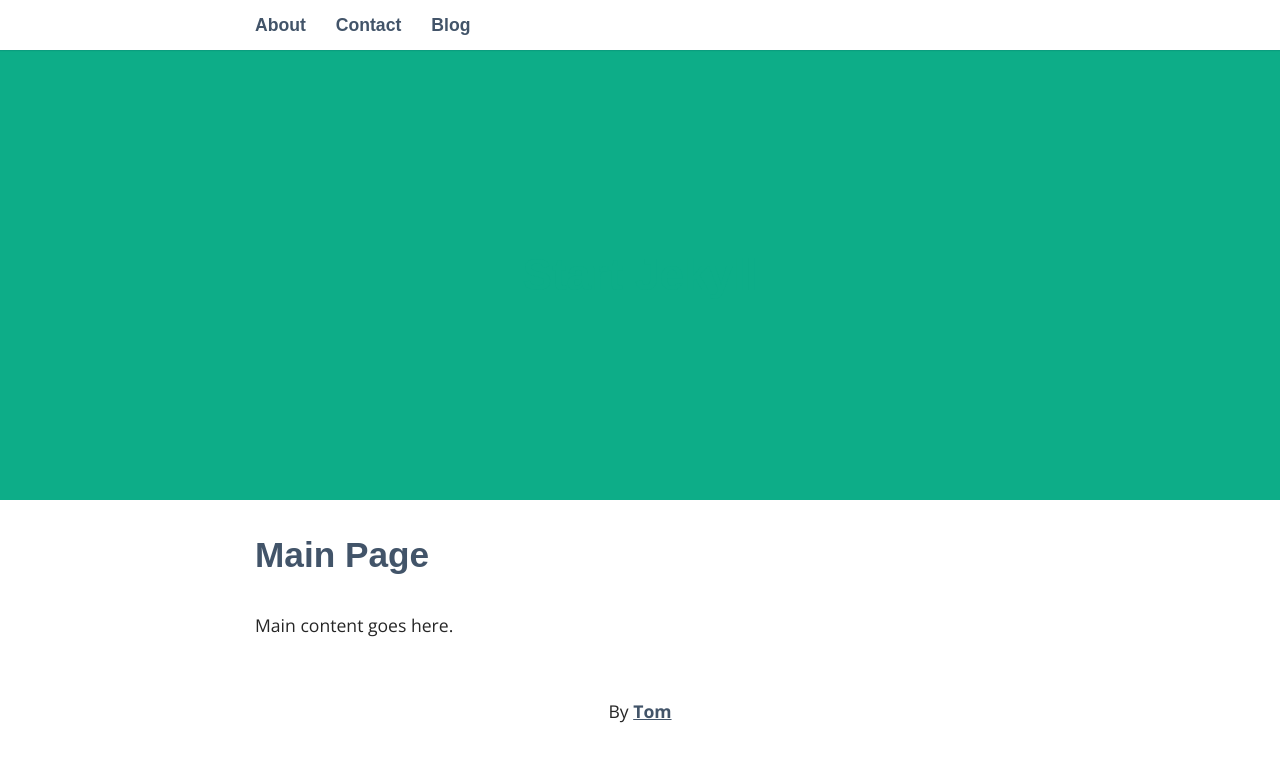
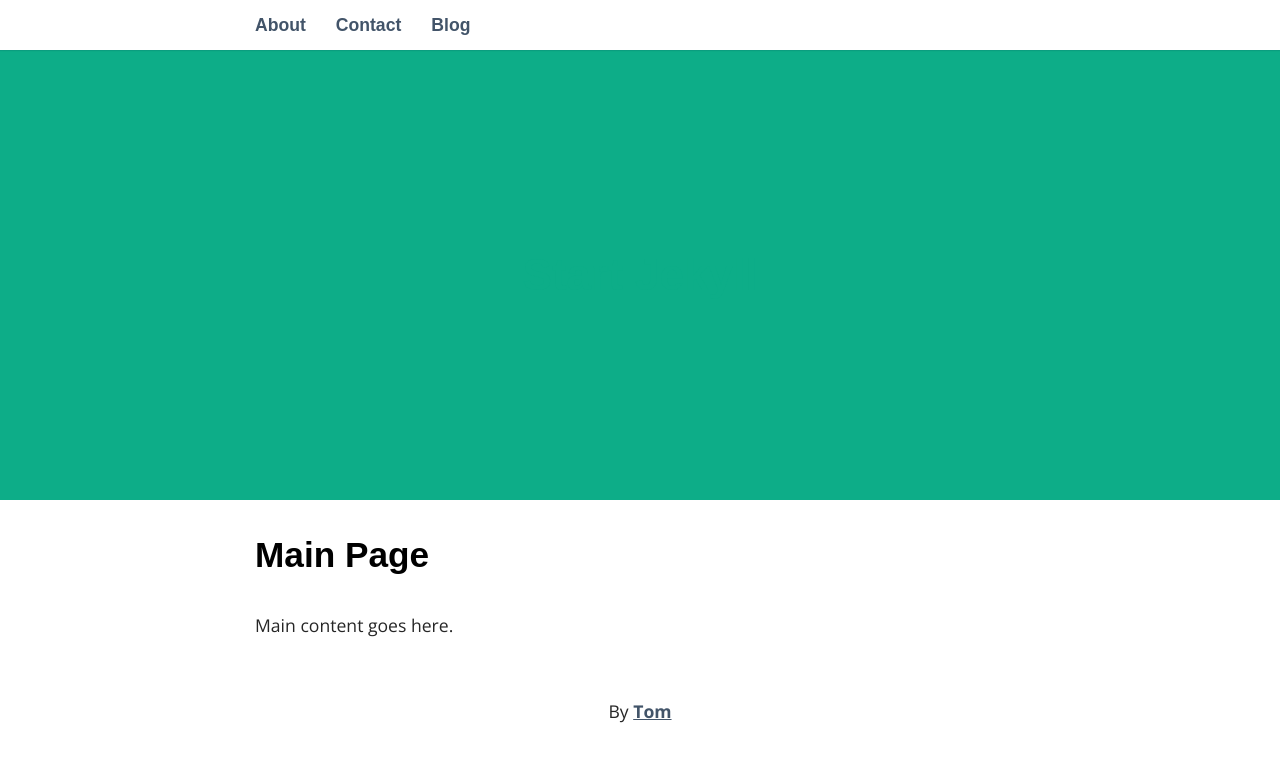
Before and after one commit to CriticalTom/startjekyll, a Jekyll site: the page built from index.html, in a window 1280 px wide. Shown: the top 762 px of the page. Built offline with Jekyll 4.4.1, drawn with Linux system fonts in a browser that asks for light colours; some web fonts are replaced.

Commit message:
change header font color

```diff
--- a/_sass/_base.scss
+++ b/_sass/_base.scss
@@ -5,7 +5,7 @@ $font-color: #262626;
 $link-color: #425469;
 $link-hover-color: $main;
 $heading-font: 'Muli', sans-serif;
-$heading-font-color: #425469;
+$heading-font-color: #000000;
 $light: #E7EDF4;
 $header:  #0dad88;
 
```
